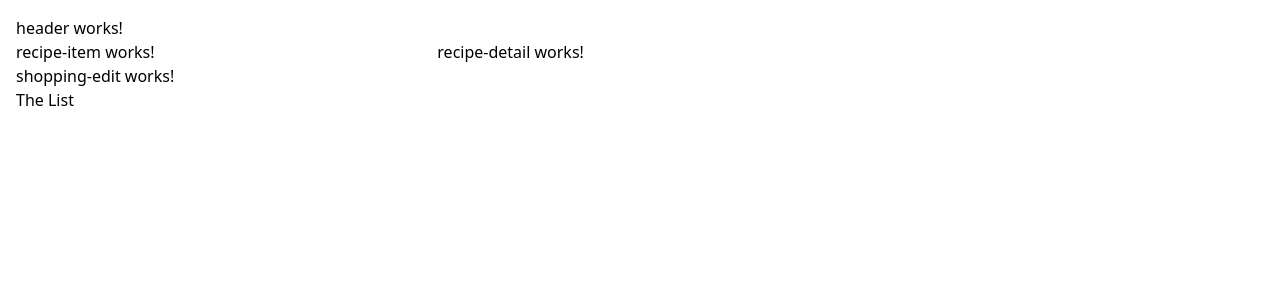
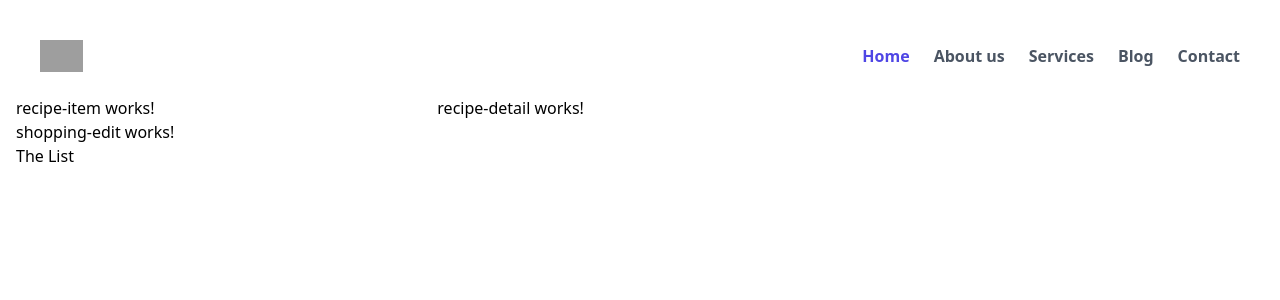
Before and after one commit to Sca1ey/angular-complete, an Angular app: page / in a window 1280 px wide. Shown: the top 300 px of the page. Built offline with nearby package versions, Linux system fonts and the light colour scheme; grey boxes are pictures that could not be loaded.

Commit message:
add header

```diff
--- a/src/app/header/header.component.html
+++ b/src/app/header/header.component.html
@@ -1 +1,20 @@
-<p>header works!</p>
+<header
+  class="flex flex-row justify-between items-center space-x-4 bg-white py-6 px-6"
+>
+  <a href="#" class="block">
+    <span class="sr-only">themes.dev</span>
+    <img
+      class="h-8"
+      src="/images/themesdev-logo-dark.svg"
+      alt="Themes.dev Logo"
+      title="Themes.dev Logo"
+    />
+  </a>
+  <nav class="flex flex-row space-x-6 font-semibold">
+    <a href="#" class="text-indigo-600 hover:underline">Home</a>
+    <a href="#" class="text-gray-600 hover:underline">About us</a>
+    <a href="#" class="text-gray-600 hover:underline">Services</a>
+    <a href="#" class="text-gray-600 hover:underline">Blog</a>
+    <a href="#" class="text-gray-600 hover:underline">Contact</a>
+  </nav>
+</header>
```
